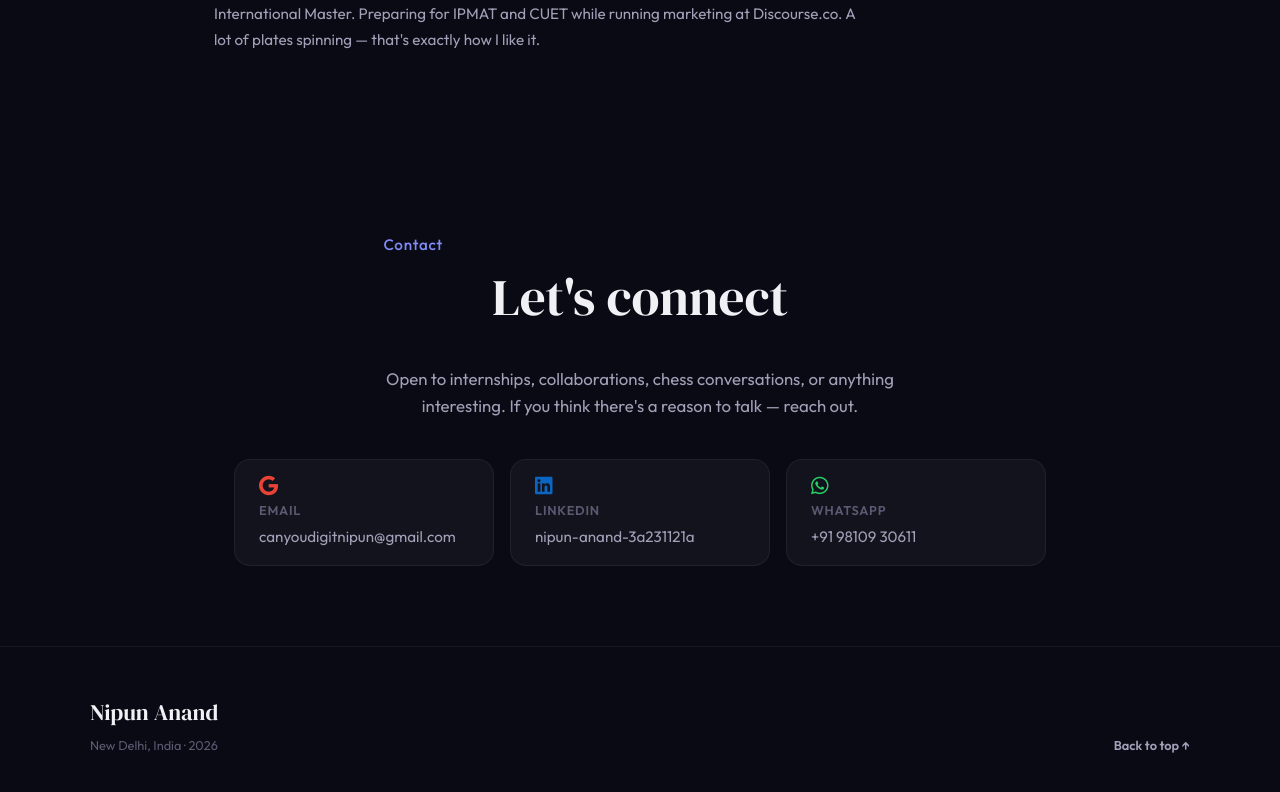
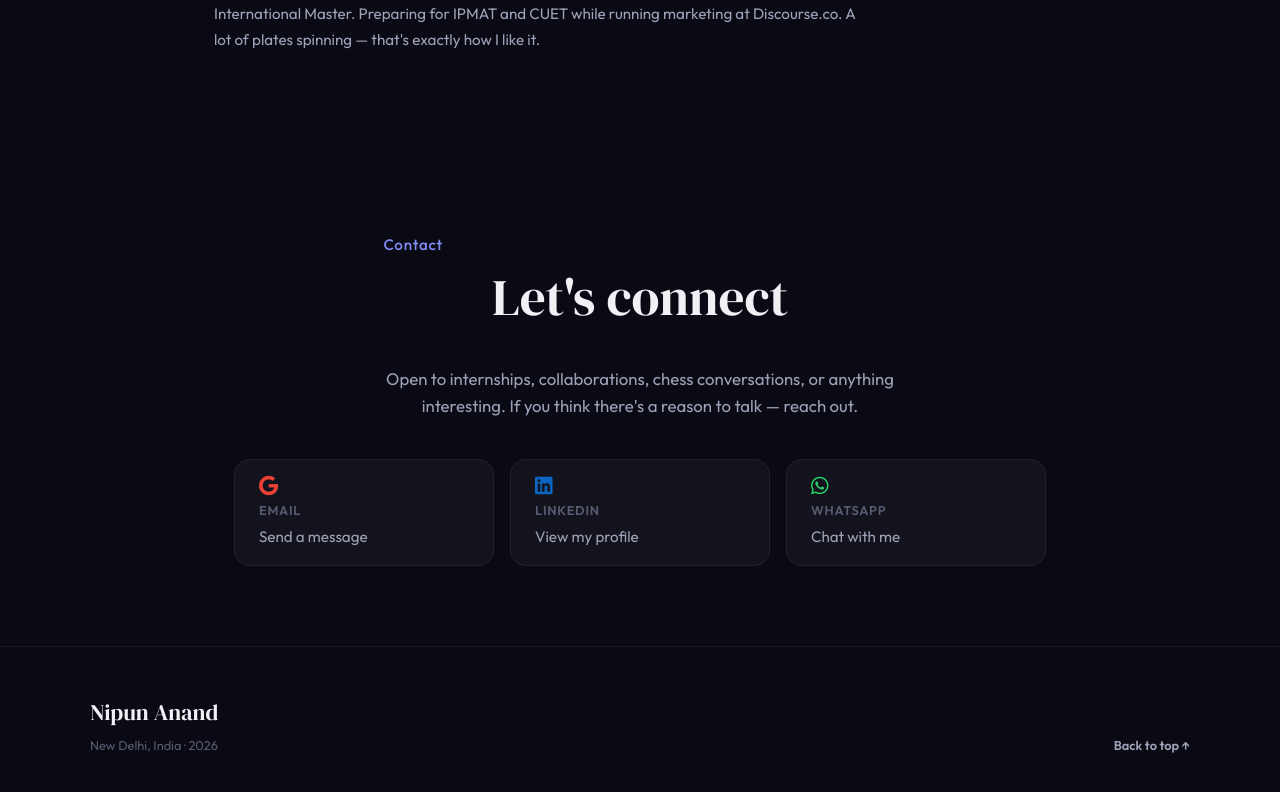
Before and after one commit to nipuncanyou/nipuncanyou.github.io, a plain HTML site: page index.html in a window 1280 px wide. Shown: the part 6976-7768 px from the top of the page. Drawn offline with Linux system fonts and the light colour scheme.

Commit message:
Add files via upload

```diff
--- a/index.html
+++ b/index.html
@@ -460,17 +460,17 @@
           <a href="mailto:canyoudigitnipun@gmail.com" class="contact-btn" target="_blank" rel="noopener noreferrer">
             <i class="fa-brands fa-google contact-btn__icon" style="font-size:20px;color:#EA4335;"></i>
             <span class="contact-btn__label">Email</span>
-            <span class="contact-btn__value">canyoudigitnipun@gmail.com</span>
+            <span class="contact-btn__value">Send a message</span>
           </a>
           <a href="https://www.linkedin.com/in/nipun-anand-3a231121a/" class="contact-btn" target="_blank" rel="noopener noreferrer">
             <i class="fa-brands fa-linkedin contact-btn__icon" style="font-size:20px;color:#0A66C2;"></i>
             <span class="contact-btn__label">LinkedIn</span>
-            <span class="contact-btn__value">nipun-anand-3a231121a</span>
+            <span class="contact-btn__value">View my profile</span>
           </a>
           <a href="https://wa.me/919810930611" class="contact-btn" target="_blank" rel="noopener noreferrer">
             <i class="fa-brands fa-whatsapp contact-btn__icon" style="font-size:20px;color:#25D366;"></i>
             <span class="contact-btn__label">WhatsApp</span>
-            <span class="contact-btn__value">+91 98109 30611</span>
+            <span class="contact-btn__value">Chat with me</span>
           </a>
         </div>
       </div>
```
